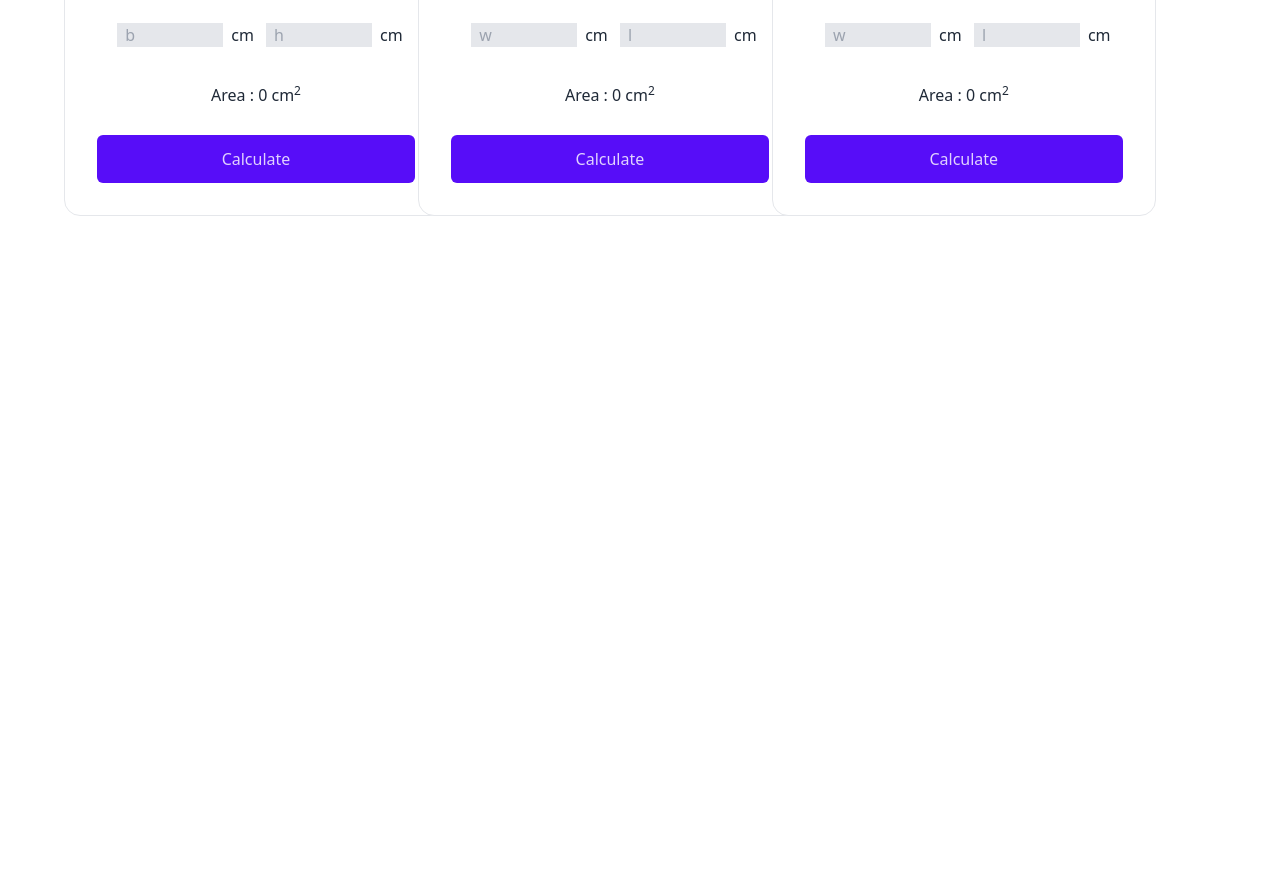
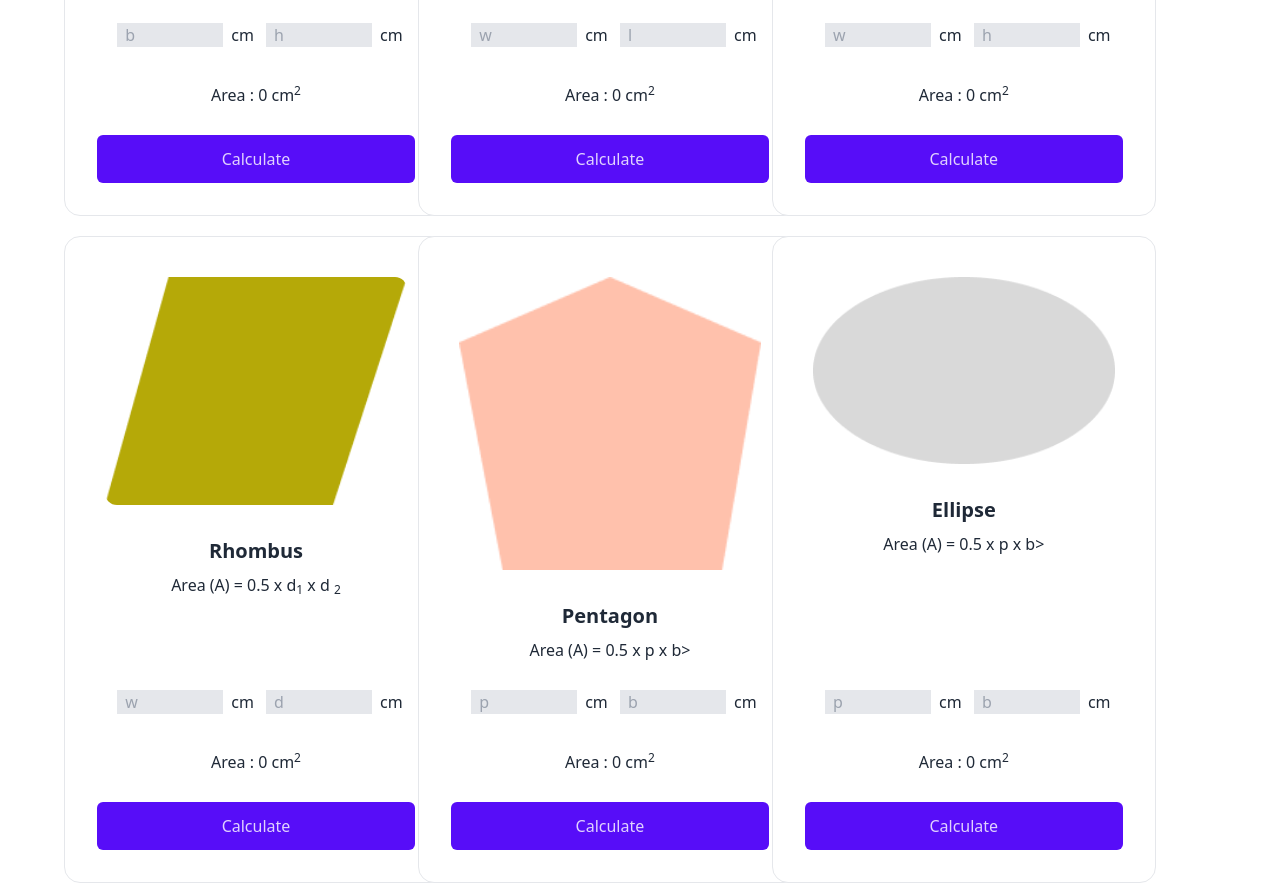
Before and after one commit to ajbappy/geometry-js, a plain HTML site: page index.html in a window 1280 px wide. Shown: the part 476-1359 px from the top of the page. Before the commit the page ends 800 px from the top, so only its background shows below. Drawn offline with nearby package versions, Linux system fonts and the light colour scheme.

Commit message:
added all cards

```diff
--- a/index.html
+++ b/index.html
@@ -128,7 +128,7 @@
                 type="text"
                 class="w-2/6 inline-block bg-gray-200 mt-5 mb-7 mx-2 placeholder:p-2"
                 id="p-s-input"
-                placeholder="l"
+                placeholder="h"
               /><span>cm</span>
             </div>
             <div class="area mb-5">
@@ -146,6 +146,132 @@
             </div>
           </div>
         </div>
+        <!--Rhombus-->
+
+        <div class="card w-96 bg-base-100 border">
+          <figure class="px-10 pt-10">
+            <img
+              src="./images/rhombus.png"
+              alt="Shoes"
+              class="rounded-xl w-full"
+            />
+          </figure>
+          <div class="card-body items-center text-center">
+            <h2 class="card-title">Rhombus</h2>
+            <p>Area (A) = 0.5 x d<sub>1</sub> x d <sub>2</sub></p>
+            <div class="input-field">
+              <input
+                type="text"
+                class="w-2/6 inline-block bg-gray-200 mt-5 mb-7 mx-2 placeholder:p-2"
+                id="Rhombus-f-input"
+                placeholder="w"
+              /><span>cm</span>
+              <input
+                type="text"
+                class="w-2/6 inline-block bg-gray-200 mt-5 mb-7 mx-2 placeholder:p-2"
+                id="Rhombus-s-input"
+                placeholder="d"
+              /><span>cm</span>
+            </div>
+            <div class="area mb-5">
+              <h2>
+                Area : <span id="set-Rhombus-area">0</span> cm<sup>2</sup>
+              </h2>
+            </div>
+            <div class="card-actions w-full">
+              <button
+                class="w-full btn-primary py-3 rounded-md"
+                id="Rhombus-btn"
+              >
+                Calculate
+              </button>
+            </div>
+          </div>
+        </div>
+        <!--Pentagon-->
+
+        <div class="card w-96 bg-base-100 border">
+          <figure class="px-10 pt-10">
+            <img
+              src="./images/pentagon.png"
+              alt="Shoes"
+              class="rounded-xl w-full"
+            />
+          </figure>
+          <div class="card-body items-center text-center">
+            <h2 class="card-title">Pentagon</h2>
+            <p>Area (A) = 0.5 x p x b></p>
+            <div class="input-field">
+              <input
+                type="text"
+                class="w-2/6 inline-block bg-gray-200 mt-5 mb-7 mx-2 placeholder:p-2"
+                id="Pentagon-f-input"
+                placeholder="p"
+              /><span>cm</span>
+              <input
+                type="text"
+                class="w-2/6 inline-block bg-gray-200 mt-5 mb-7 mx-2 placeholder:p-2"
+                id="Pentagon-s-input"
+                placeholder="b"
+              /><span>cm</span>
+            </div>
+            <div class="area mb-5">
+              <h2>
+                Area : <span id="set-Pentagon-area">0</span> cm<sup>2</sup>
+              </h2>
+            </div>
+            <div class="card-actions w-full">
+              <button
+                class="w-full btn-primary py-3 rounded-md"
+                id="Pentagon-btn"
+              >
+                Calculate
+              </button>
+            </div>
+          </div>
+        </div>
+        <!--Ellipse-->
+
+        <div class="card w-96 bg-base-100 border">
+          <figure class="px-10 pt-10">
+            <img
+              src="./images/ellipse.png"
+              alt="Shoes"
+              class="rounded-xl w-full"
+            />
+          </figure>
+          <div class="card-body items-center text-center">
+            <h2 class="card-title">Ellipse</h2>
+            <p>Area (A) = 0.5 x p x b></p>
+            <div class="input-field">
+              <input
+                type="text"
+                class="w-2/6 inline-block bg-gray-200 mt-5 mb-7 mx-2 placeholder:p-2"
+                id="ellipse-f-input"
+                placeholder="p"
+              /><span>cm</span>
+              <input
+                type="text"
+                class="w-2/6 inline-block bg-gray-200 mt-5 mb-7 mx-2 placeholder:p-2"
+                id="ellipse-s-input"
+                placeholder="b"
+              /><span>cm</span>
+            </div>
+            <div class="area mb-5">
+              <h2>
+                Area : <span id="set-ellipse-area">0</span> cm<sup>2</sup>
+              </h2>
+            </div>
+            <div class="card-actions w-full">
+              <button
+                class="w-full btn-primary py-3 rounded-md"
+                id="ellipse-btn"
+              >
+                Calculate
+              </button>
+            </div>
+          </div>
+        </div>
         <!-- end div  -->
       </div>
 
--- a/js/script.js
+++ b/js/script.js
@@ -37,7 +37,7 @@ const ractengleBtnCalulate = document
 
 // "Parallelogram-btn
 
-const ParallelogramBtnCalulate = document
+const parallelogramBtnCalulate = document
   .getElementById("Parallelogram-btn")
   .addEventListener("click", function () {
     const firstinputValue = getInputValue("p-f-input");
@@ -45,3 +45,38 @@ const ParallelogramBtnCalulate = document
     const areaCalculate = firstinputValue * secondInputValue;
     const setArea = setAreaElement("set-Parallelogram-area", areaCalculate);
   });
+
+// "Parallelogram-btn
+
+const rhombuBtnCalulate = document
+  .getElementById("Rhombus-btn")
+  .addEventListener("click", function () {
+    const firstinputValue = getInputValue("Rhombus-f-input");
+    const secondInputValue = getInputValue("Rhombus-s-input");
+    const areaCalculate = 0.5 * firstinputValue * secondInputValue;
+    const setArea = setAreaElement("set-Rhombus-area", areaCalculate);
+  });
+// Pentagon btn
+
+const pentagonBtnCalulate = document
+  .getElementById("Pentagon-btn")
+  .addEventListener("click", function () {
+    const firstinputValue = getInputValue("Pentagon-f-input");
+    const secondInputValue = getInputValue("Pentagon-s-input");
+    const areaCalculate = 0.5 * firstinputValue * secondInputValue;
+    const setArea = setAreaElement("set-Pentagon-area", areaCalculate);
+  });
+
+// Pentagon btn
+
+const ellipseBtnCalulate = document
+  .getElementById("ellipse-btn")
+  .addEventListener("click", function () {
+    const firstinputValue = getInputValue("ellipse-f-input");
+    const secondInputValue = getInputValue("ellipse-s-input");
+    const areaCalculate = 3.1416 * firstinputValue * secondInputValue;
+    const setArea = setAreaElement(
+      "set-ellipse-area",
+      areaCalculate.toFixed(2)
+    );
+  });
```
